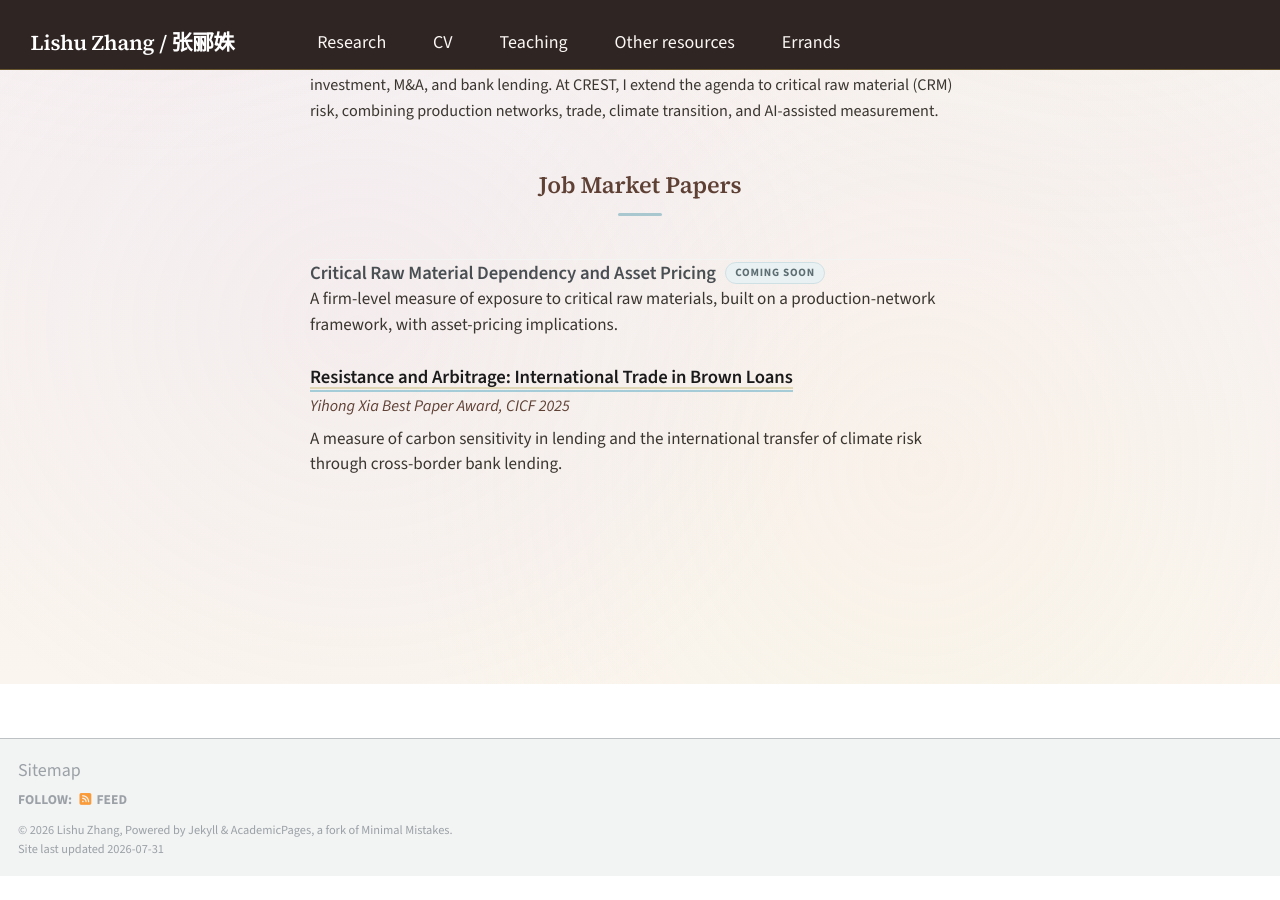
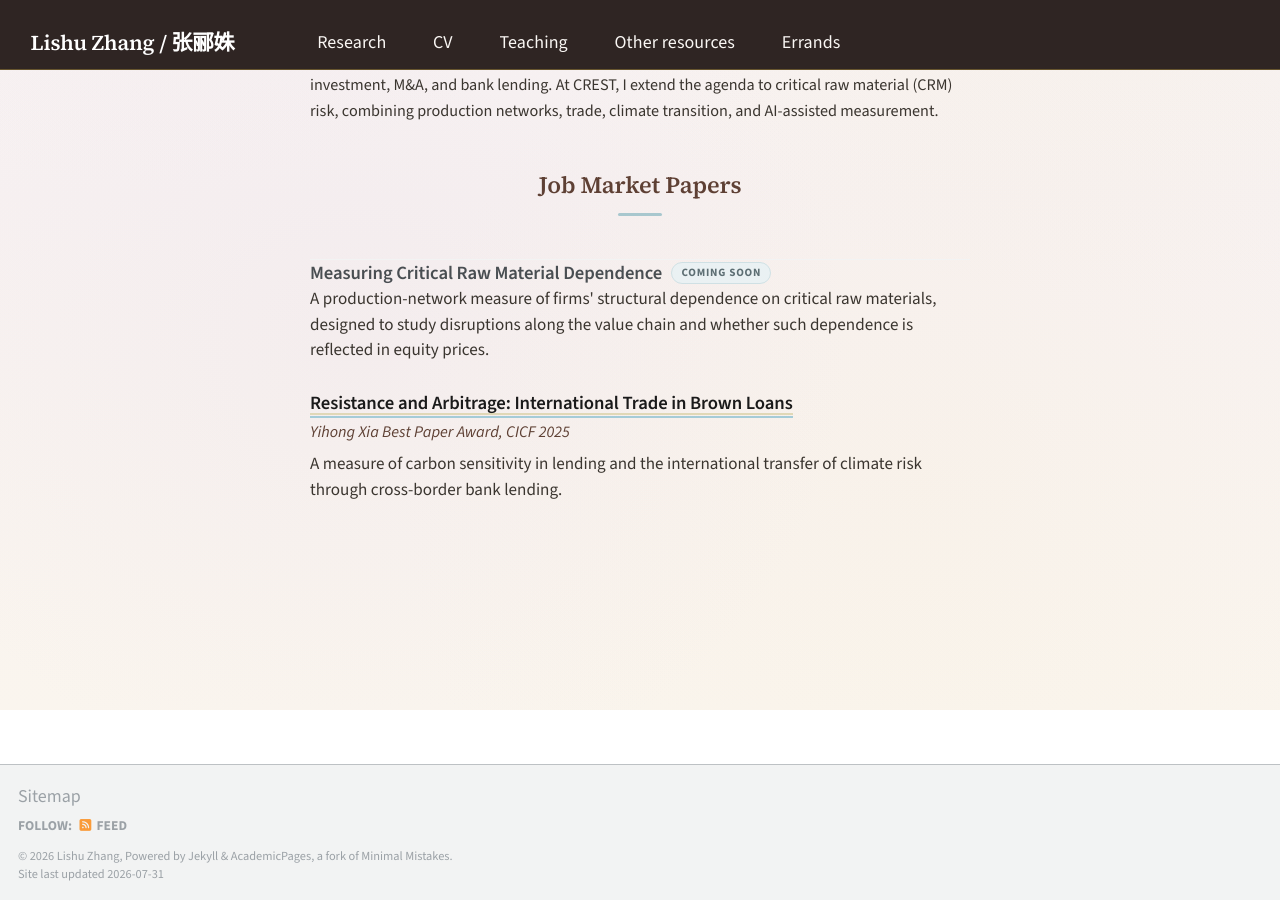
Before and after one commit to LishuZ/LishuZ.github.io, a Jekyll site: the page built from _pages/about.md, in a window 1280 px wide and 900 px high, scrolled down 513 px. Built offline with Jekyll 4.4.1, drawn with Linux system fonts in a browser that asks for light colours; before the commit the page ends 1389 px from its top, so only the background shows below that.

```diff
--- a/_pages/about.md
+++ b/_pages/about.md
@@ -134,8 +134,8 @@ author_profile: false
 <h2 class="home-h2">Job Market Papers</h2>
 
 <div class="paper">
-  <div class="ptitle">Critical Raw Material Dependency and Asset Pricing <span class="status">Coming soon</span></div>
-  <p class="abs">A firm-level measure of exposure to critical raw materials, built on a production-network framework, with asset-pricing implications.</p>
+  <div class="ptitle">Measuring Critical Raw Material Dependence <span class="status">Coming soon</span></div>
+  <p class="abs">A production-network measure of firms' structural dependence on critical raw materials, designed to study disruptions along the value chain and whether such dependence is reflected in equity prices.</p>
 </div>
 
 <div class="paper">
```
Also changed, not shown: _pages/research.md (+4 -4 lines), 1 other file.
